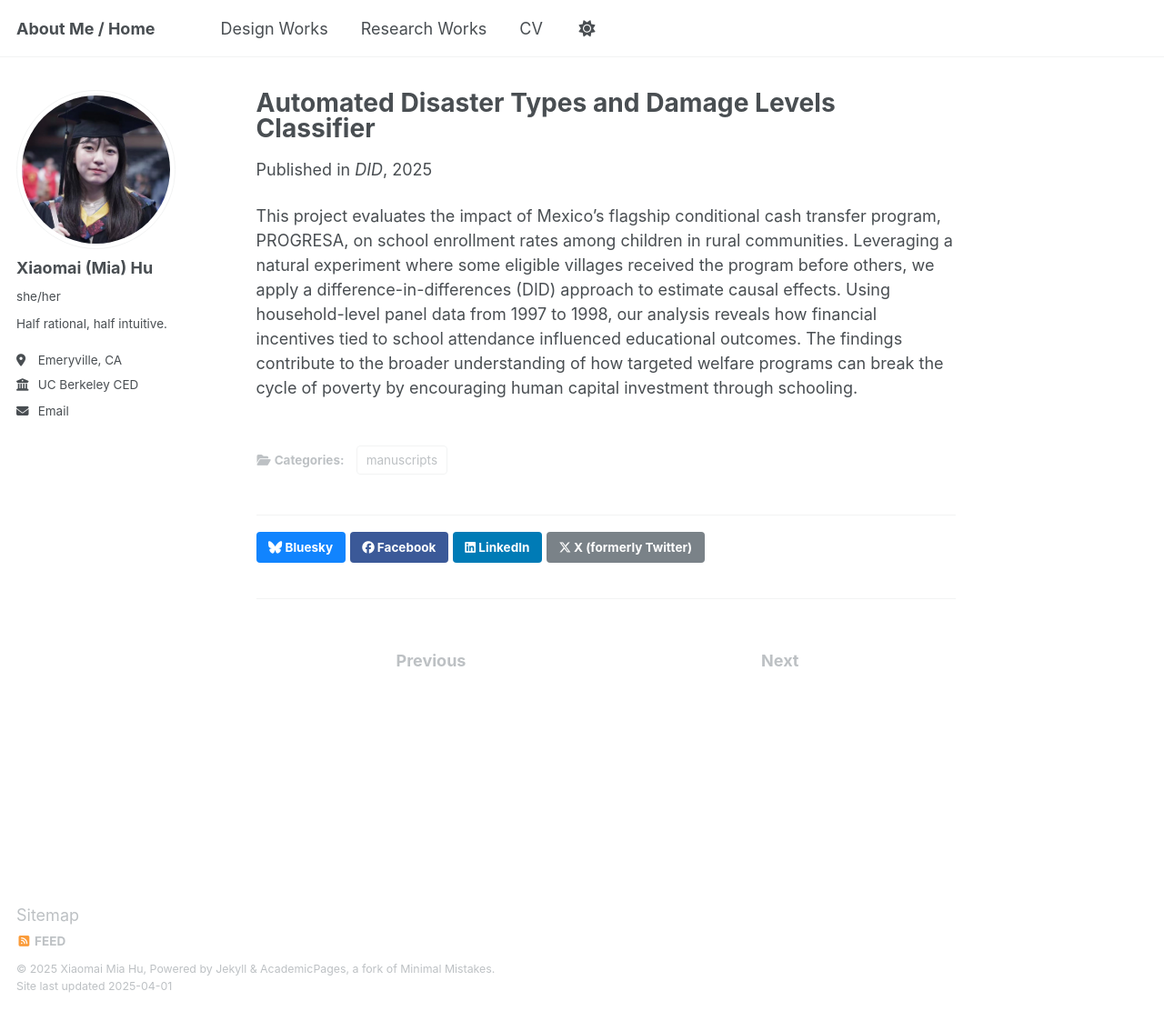
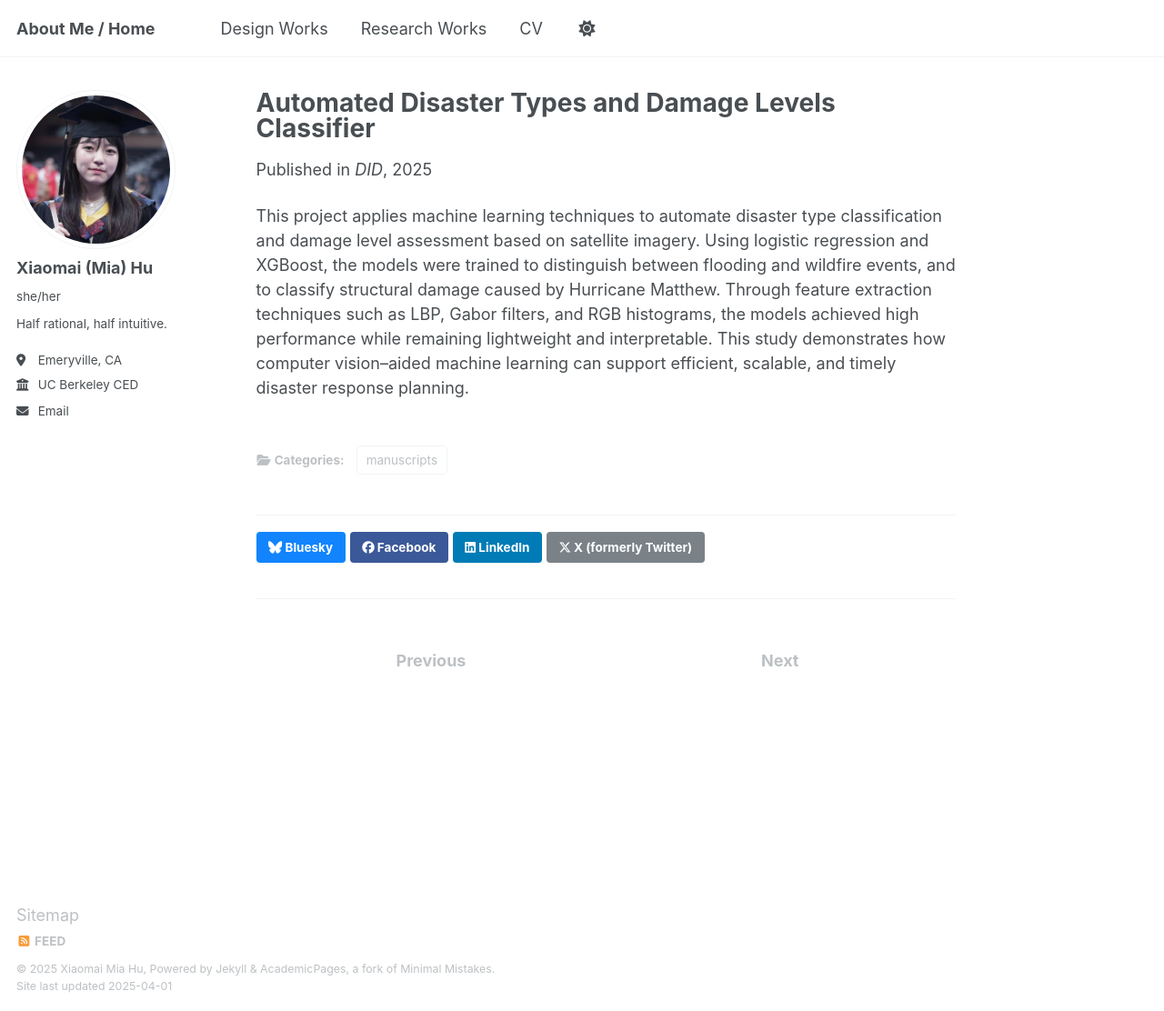
Before and after one commit to XiaomaiHu/mia_portfolio, a Jekyll site: the page built from _researchworks/classifier.md, in a window 1280 px wide and 1112 px high. Shown: the whole window at 91% size. Built offline with Jekyll 4.4.1, drawn with Linux system fonts in a browser that asks for light colours.

Commit message:
add introduction

```diff
--- a/_researchworks/classifier.md
+++ b/_researchworks/classifier.md
@@ -9,4 +9,4 @@ excerpt: 'Multi-feature ML pipeline for detecting disaster type and damage level
 venue: 'DID'
 ---
 
-This project evaluates the impact of Mexico’s flagship conditional cash transfer program, PROGRESA, on school enrollment rates among children in rural communities. Leveraging a natural experiment where some eligible villages received the program before others, we apply a difference-in-differences (DID) approach to estimate causal effects. Using household-level panel data from 1997 to 1998, our analysis reveals how financial incentives tied to school attendance influenced educational outcomes. The findings contribute to the broader understanding of how targeted welfare programs can break the cycle of poverty by encouraging human capital investment through schooling.
+This project applies machine learning techniques to automate disaster type classification and damage level assessment based on satellite imagery. Using logistic regression and XGBoost, the models were trained to distinguish between flooding and wildfire events, and to classify structural damage caused by Hurricane Matthew. Through feature extraction techniques such as LBP, Gabor filters, and RGB histograms, the models achieved high performance while remaining lightweight and interpretable. This study demonstrates how computer vision–aided machine learning can support efficient, scalable, and timely disaster response planning.
```
